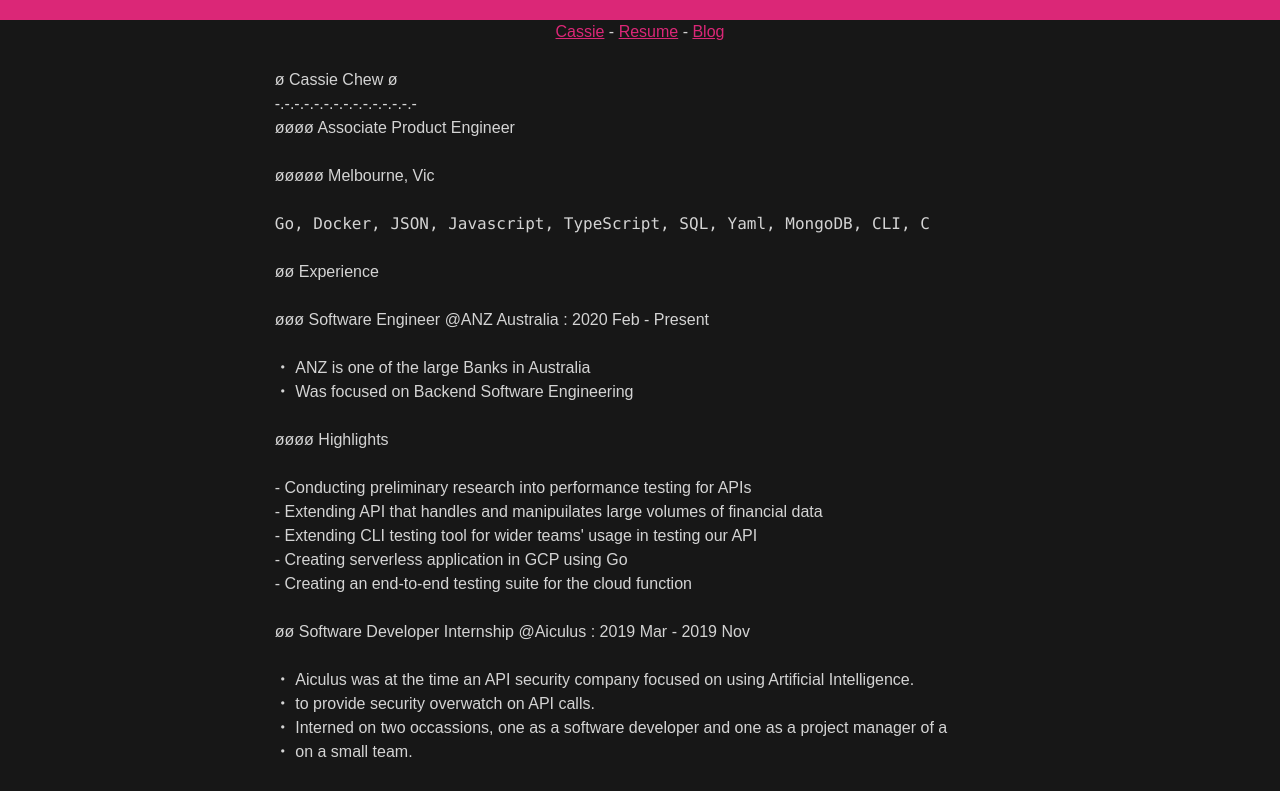
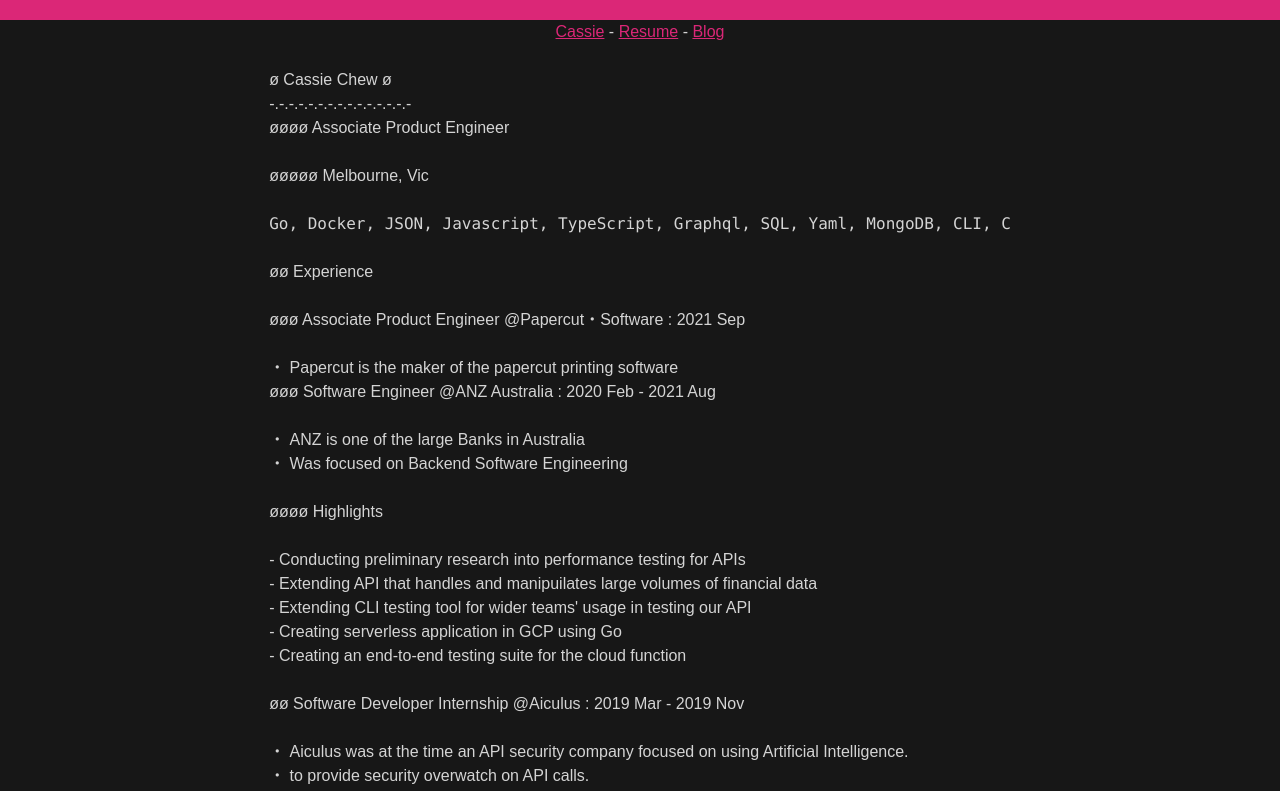
Before and after one commit to cassiechew/website, a Next.js app: page /resume in a window 1280 px wide. Shown: the top 791 px of the page. Built offline with nearby package versions, Linux system fonts and the light colour scheme.

Commit message:
Updates information

```diff
--- a/containers/AboutMe/AboutMe.tsx
+++ b/containers/AboutMe/AboutMe.tsx
@@ -34,9 +34,10 @@ export const AboutMe = () : JSX.Element => {
             <div className="pl-6">
                 <h1 id="tech" className='underline'>Tech</h1>
                 <br />
-                <p id="proglang">・TypeScript, JavaScript, NodeJs, Go, C</p>
-                <p id="frames">・React, NextJS, ExpressJS</p>
+                <p id="proglang">・TypeScript, JavaScript, NodeJs, GraphQL, Go, C</p>
+                <p id="frames">・React, NextJS, ExpressJS, Apollo, TailwindCSS, ChakraUI</p>
                 <p id="db">・MongoDB, PostgreSQL, MySQL</p>
+                <p id="tools">urql, TypeORM, type-graphql, pg</p>
                 <br />
                 <br />
             </div>
--- a/package.json
+++ b/package.json
@@ -22,7 +22,7 @@
   "devDependencies": {
     "@next/eslint-plugin-next": "^11.1.0",
     "@types/node": "^16.6.1",
-    "@types/react": "17.0.17",
+    "@types/react": "^17.0.20",
     "@typescript-eslint/eslint-plugin": "latest",
     "@typescript-eslint/parser": "latest",
     "autoprefixer": "latest",
--- a/pages/resume.tsx
+++ b/pages/resume.tsx
@@ -19,13 +19,19 @@ const Resume: NextPage = () => (
 				<br />
 				<h5>øøøøø Melbourne, Vic</h5>
 				<br />
-				<code>Go, Docker, JSON, Javascript, TypeScript, SQL, Yaml, MongoDB, CLI, C</code>
+				<code>Go, Docker, JSON, Javascript, TypeScript, Graphql, SQL, Yaml, MongoDB, CLI, C</code>
 				<br />
 				<h2>øø Experience</h2>
 				<br />
 				<div className="" >
 					<div>
-						<h3>øøø Software Engineer @ANZ Australia : 2020 Feb - Present</h3>
+						<h3>øøø Associate Product Engineer @Papercut・Software : 2021 Sep</h3>
+						<br />
+
+						<p>・ Papercut is the maker of the papercut printing software</p>
+					</div>
+					<div>
+						<h3>øøø Software Engineer @ANZ Australia : 2020 Feb - 2021 Aug</h3>
 						<br />
 
 						<p>・ ANZ is one of the large Banks in Australia</p>
```
Also changed, not shown: .pnp.cjs, 1 other file (tests, documents, lock files or other folders).
